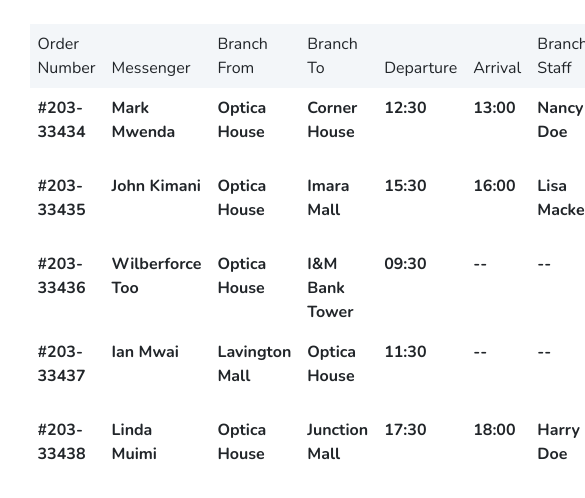
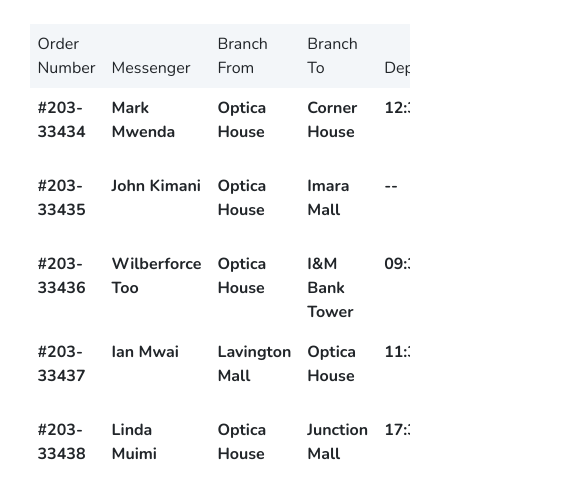
Before and after one commit to Optica-Brains/optica-frontend, an Angular app: page / in a window 390 px wide. Shown: the top 498 px of the page, 585 px wide, since content can reach past the window. Built offline with nearby package versions, Linux system fonts and the light colour scheme.

Commit message:
added table responsive bootstrap class + add dispatched status and removed details

```diff
--- a/src/app/orders-table/orders-table.component.html
+++ b/src/app/orders-table/orders-table.component.html
@@ -1,5 +1,5 @@
-<div class="container-fluid">
-    <table class="table table-borderless">
+<div class="container-fluid table-responsive">
+    <table class="table  table-borderless">
         <thead class="schema-names">
             <tr>
                 <th scope="col" class="fw-normal">Order Number</th>
@@ -29,10 +29,10 @@
                 <td class="fw-bold">John Kimani</td>
                 <td class="fw-bold">Optica House</td>
                 <td class="fw-bold">Imara Mall</td>
-                <td class="fw-bold">15:30</td>
-                <td class="fw-bold">16:00</td>
-                <td class="fw-bold">Lisa Mackenzi</td>
-                <td class="badge rounded-pill d-inline delivered-badge">Delivered</td>
+                <td class="fw-bold">--</td>
+                <td class="fw-bold">--</td>
+                <td class="fw-bold">--</td>
+                <td class="badge rounded-pill d-inline dispatched-badge">Dispatched</td>
                 <td><button type="submit" class="btn view-order-btn">View Order</button></td>
             </tr>
             <tr>
```
